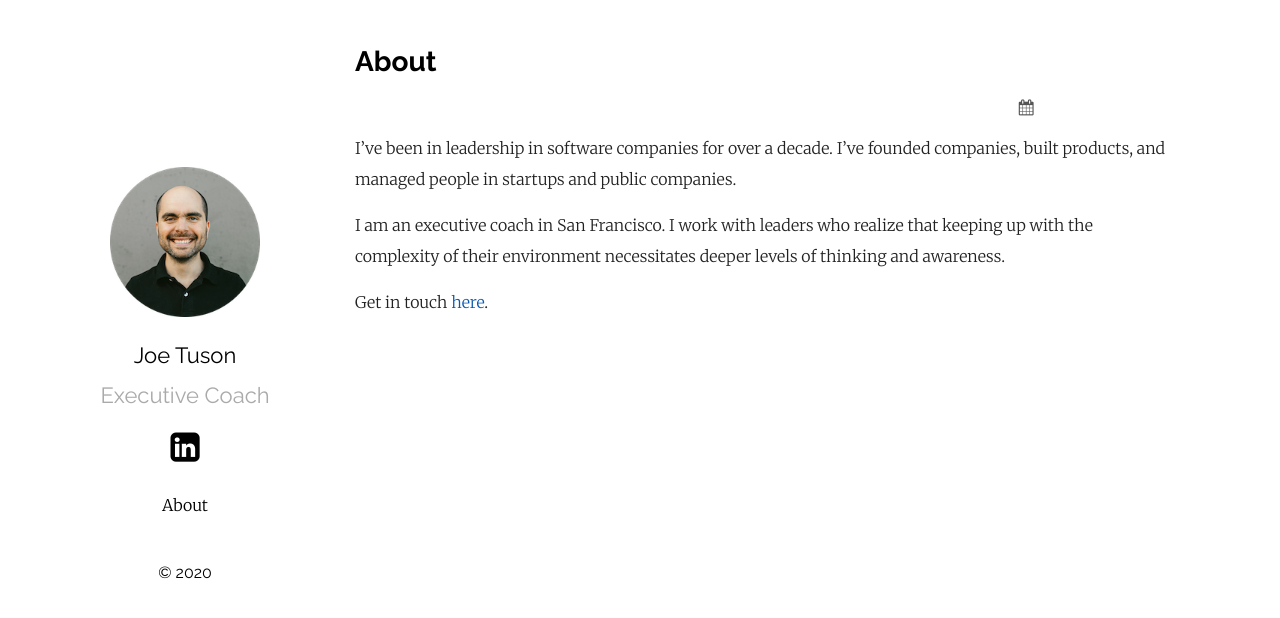
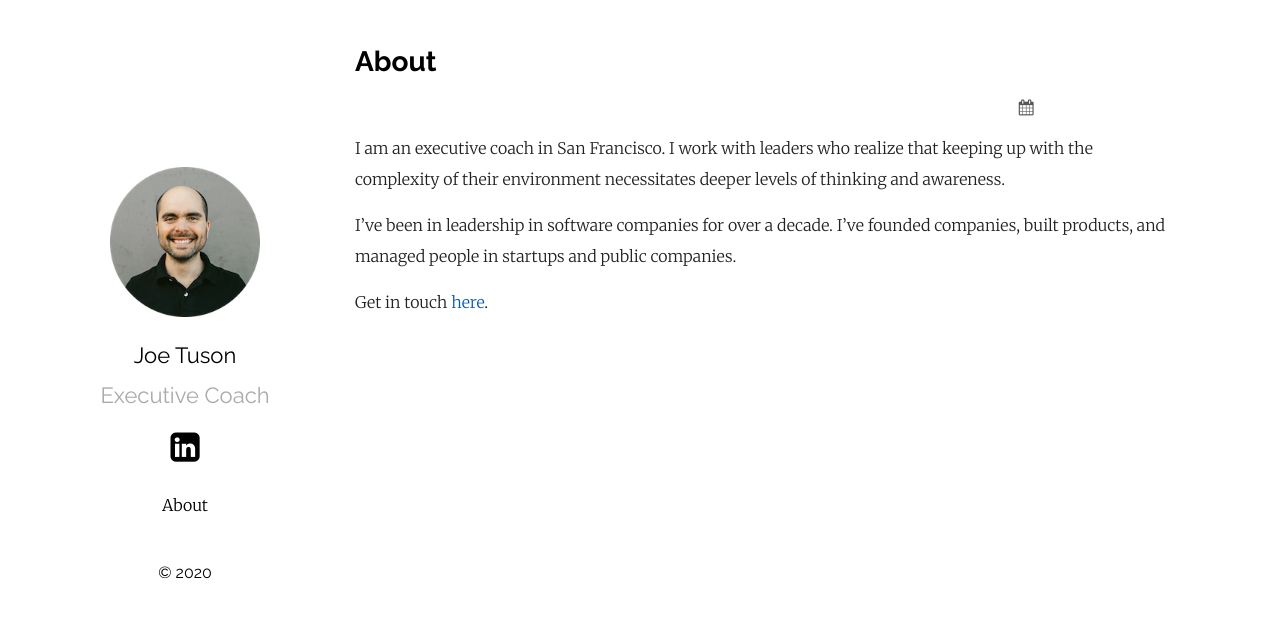
Before and after one commit to joetuson/joetuson.github.io, a Jekyll site: the page built from about.md, in a window 1280 px wide. Shown: the top 618 px of the page. Built offline with Jekyll 4.4.1, drawn with Linux system fonts in a browser that asks for light colours.

```diff
--- a/_posts/2020-01-15-gamesmanship.markdown
+++ b/_posts/2020-01-15-gamesmanship.markdown
@@ -5,7 +5,7 @@ date:   2020-01-15 11:16:13 -0800
 categories: quotes books
 ---
 
-From Edgar H. Schein's outstanding book [Humble Inquiry](https://www.amazon.com/Humble-Inquiry-Gentle-Instead-Telling/dp/1609949811)
+From Edgar Schein's outstanding book [Humble Inquiry](https://www.amazon.com/Humble-Inquiry-Gentle-Instead-Telling/dp/1609949811)
 
 > We still live in a culture of what Stephen Potter so eloquently described in the 1950s as gamesmanship
 and one-upmanship. These were the two titles that best characterized what Potter saw to be the main
--- a/about.md
+++ b/about.md
@@ -4,8 +4,8 @@ title: About
 permalink: /about/
 ---
 
+I am an executive coach in San Francisco. I work with leaders who realize that keeping up with the complexity of their environment necessitates deeper levels of thinking and awareness.
+
 I've been in leadership in software companies for over a decade. I've founded companies, built products, and managed people in startups and public companies.
 
-I am an executive coach in San Francisco. I work with leaders who realize that keeping up with the complexity of their environment necessitates deeper levels of thinking and awareness.
-
 Get in touch [here](mailto:joe@southroadconsulting.com).
```
Also changed, not shown: _posts/2020-02-15-tacit-assumptions.markdown (added, +20 -0 lines).
